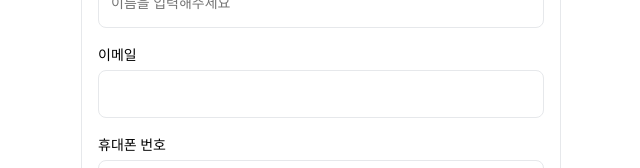
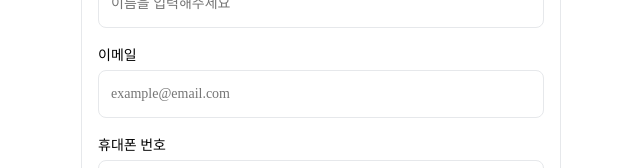
Before and after one commit to jeongyou/wolbu-FE-assignment, a Next.js app: page /signup in a window 1280 px wide. Shown: the part 122-290 px from the top of the page, without its empty margins (319-959 px from the left). Built offline with nearby package versions, Linux system fonts and the light colour scheme.

Commit message:
feat: 이메일 필드 분리, 검증 추가

```diff
--- /dev/null
+++ b/src/features/signup/components/SignUpForm/EmailField.tsx
@@ -0,0 +1,25 @@
+'use client';
+
+import { Input, InputBase } from '@/shared/components/Input';
+import { FieldError, UseFormRegisterReturn } from 'react-hook-form';
+
+type EmailFieldProps = {
+  registration: UseFormRegisterReturn<'email'>;
+  error?: FieldError;
+};
+
+const EmailField = ({ registration, error }: EmailFieldProps) => {
+  return (
+    <Input label='이메일' error={error?.message}>
+      <InputBase
+        placeholder='example@email.com'
+        type='email'
+        inputMode='email'
+        autoComplete='email'
+        {...registration}
+      />
+    </Input>
+  );
+};
+
+export default EmailField;
--- a/src/features/signup/components/SignUpForm/index.tsx
+++ b/src/features/signup/components/SignUpForm/index.tsx
@@ -7,9 +7,12 @@ import RoleSelect, { Role } from '../RoleSelect';
 import { useState } from 'react';
 import ConfirmButton from '../ConfirmButton';
 import NameField from './NameField';
+import EmailField from './EmailField';
+import { validateEmail } from '../../utils/validators';
 
 type SignUpFormValues = {
   name: string;
+  email: string;
 };
 
 const SignUpForm = () => {
@@ -20,6 +23,7 @@ const SignUpForm = () => {
   } = useForm<SignUpFormValues>({
     defaultValues: {
       name: '',
+      email: '',
     },
     mode: 'onBlur',
   });
@@ -37,9 +41,10 @@ const SignUpForm = () => {
           error={errors.name}
         />
 
-        <Input label='이메일'>
-          <InputBase />
-        </Input>
+        <EmailField
+          registration={register('email', { validate: validateEmail })}
+          error={errors.email}
+        />
 
         <Input label='휴대폰 번호'>
           <InputBase />
--- /dev/null
+++ b/src/features/signup/utils/validators.ts
@@ -0,0 +1,12 @@
+export const validateEmail = (value: string) => {
+  if (!value) {
+    return '이메일을 입력해주세요';
+  }
+
+  const emailPattern = /^\S+@\S+\.\S+$/;
+  if (!emailPattern.test(value)) {
+    return '올바른 이메일 형식을 입력해주세요';
+  }
+
+  return true;
+};
```
